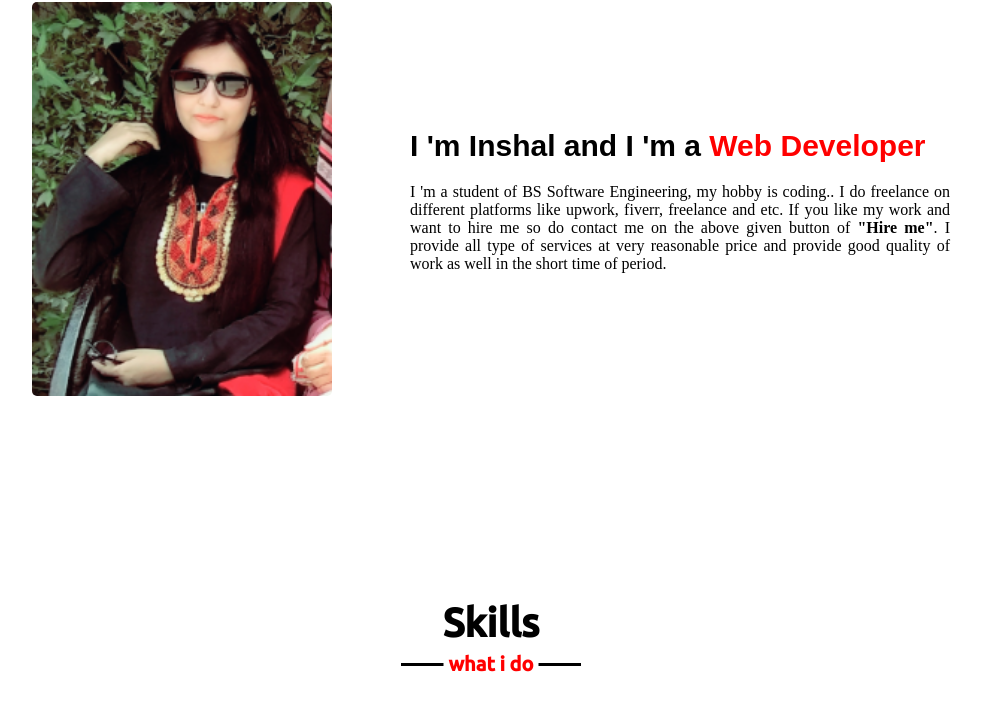
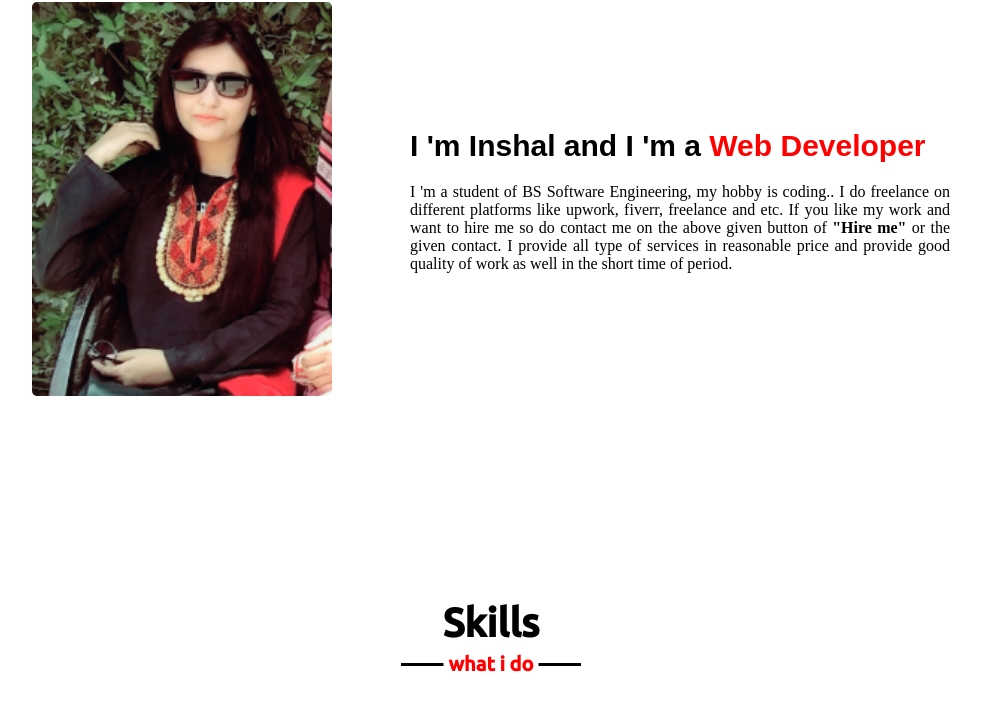
Before and after one commit to InshalFatima/sprint_2_project, a plain HTML site: page index.html in a window 1280 px wide. Shown: the part 1024-1728 px from the top of the page, without its empty margins (149-1131 px from the left). Drawn offline with Linux system fonts and the light colour scheme.

Commit message:
Update index.html

```diff
--- a/index.html
+++ b/index.html
@@ -51,9 +51,8 @@
                     <div class="text">I 'm Inshal and I 'm a <span>Web Developer</span></div>
                     <p>I 'm a student of BS Software Engineering, my hobby is coding.. I do freelance on different
                         platforms like upwork, fiverr, freelance and etc. If you like my work and want to hire me so do
-                        contact me on the above given button of <span class="hire me">"Hire me"</span>. I provide all
-                        type of services at very
-                        reasonable price and provide good quality of work as well in the short time of period.</p>
+                        contact me on the above given button of <span class="hire me">"Hire me"</span> or the given contact. I provide all
+                        type of services in reasonable price and provide good quality of work as well in the short time of period.</p>
                 </div>
             </div>
         </div>
```
